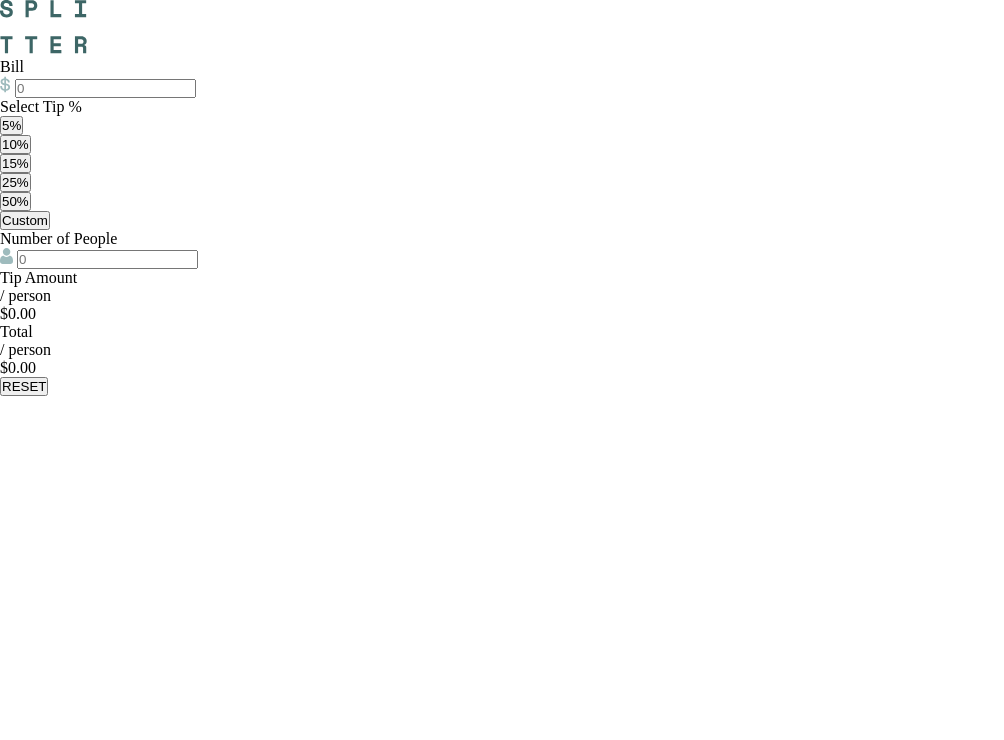
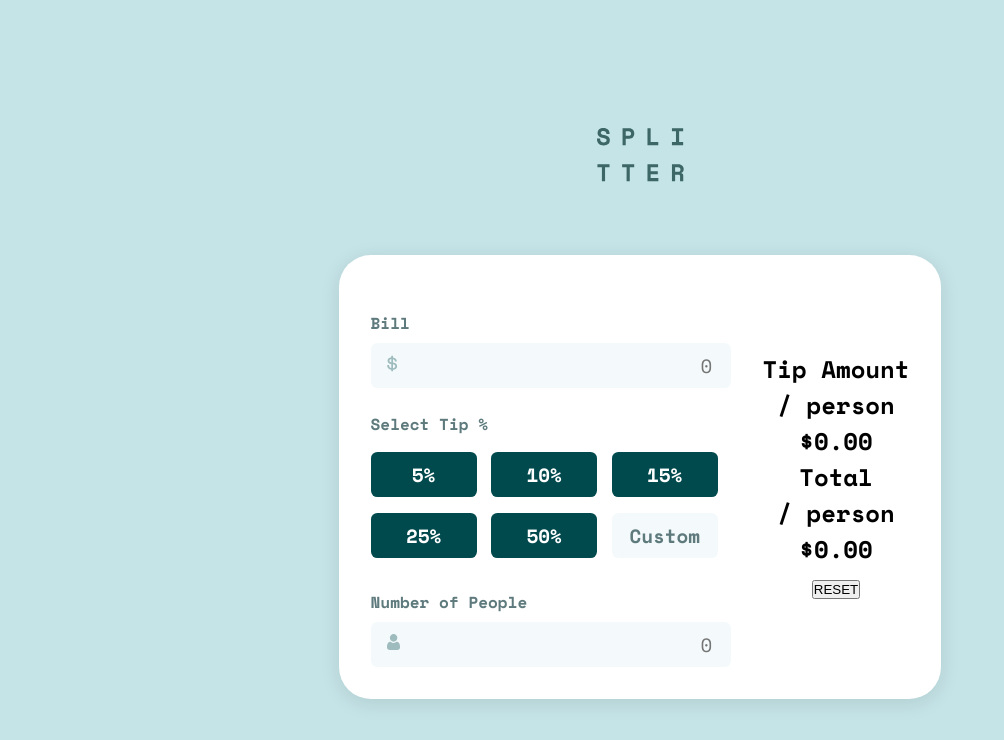
Before and after one commit to nefeygt/tip-calculator-app, a plain HTML site: page index.html in a window 1280 px wide. Shown: the whole page, without its empty margins (0-1004 px from the left). Drawn offline with nearby package versions, Linux system fonts and the light colour scheme.

Commit message:
left part html completed

```diff
--- a/index.html
+++ b/index.html
@@ -20,6 +20,7 @@
   </div>
   <div class="mainContainer">
     <div class="leftPart">
+      <div class="leftContainer">
         <div class="topLeft">
           <div class="infoText">
             <p class="leftText">Bill</p>
@@ -63,7 +64,9 @@
           <input type="number" name="numberOfPeople" id="numberOfPeople" placeholder="0" class="peopleInput">
         </div>
       </div>
+    </div>
     <div class="rightPart">
+      <div class="rightContainer">
         <div class="topRight">
           <div class="tipDisplay">
             <div class="topRightLeft">
@@ -91,6 +94,7 @@
         </div>
       </div>
     </div>
+  </div>
 
 </body>
 </html>
--- a/style.css
+++ b/style.css
@@ -16,3 +16,187 @@
     margin: 0;
     padding: 0;
 }
+
+body {
+    font-family: var(--font-family);
+    font-size: var(--font-size);
+    font-weight: var(--font-weight);
+    background-color: var(--grey200);
+    color: var(--grey900);
+    display: flex;
+    flex-direction: column;
+    align-items: center;
+    justify-content: center;
+    text-align: center;
+    width: 100vw;
+}
+
+.logo {
+    margin: 8rem 0 4rem 0;
+}
+
+.mainContainer {
+    background-color: var(--white);
+    padding: 2rem;
+    width: auto;
+    border-radius: 2rem;
+    box-shadow: 0 4px 20px rgba(0, 0, 0, 0.1);
+    display: flex;
+    align-items: center;
+    justify-content: center;
+}
+
+.leftPart {
+    display: flex;
+    align-items: center;
+    justify-content: center;
+}
+
+.rightPart {
+    display: flex;
+    align-items: center;
+    justify-content: center;
+}
+
+.leftContainer {
+    display: flex;
+    flex-direction: column;
+    align-items: center;
+    justify-content: center;
+    margin-right: 2rem;
+    width: 360px;
+}
+
+.topLeft {
+    margin-top: 1.5rem;
+    margin-bottom: 1.5rem;
+    width: 100%;
+}
+
+.infoText {
+    text-align: left;
+    margin-bottom: 0.5rem;
+}
+
+.leftText {
+    font-size: 1rem;
+    font-weight: var(--font-weight);
+    color: var(--grey500);
+}
+
+.billField {
+    font-size: 1.5rem;
+    font-weight: var(--font-weight);
+    color: var(--green400);
+    position: relative;
+}
+
+.dollarIcon {
+    font-size: 1.5rem;
+    color: var(--green400);
+    position: absolute;
+    top: 0.75rem;
+    left: 1rem;
+}
+
+.billInput {
+    width: 100%;
+    font-family: var(--font-family);
+    font-size: 1.2rem;
+    color: var(--grey400);
+    border: none;
+    border-radius: 0.4rem;
+    padding: 0.5rem 0.2rem 0.5rem 0.5rem;
+    outline: none;
+    background-color: var(--grey50);
+    text-align: right;
+}
+
+.middleLeft {
+    margin-bottom: 1.5rem;
+    width: 100%;
+}
+
+.tipText {
+    text-align: left;
+    margin-bottom: 0.5rem;
+}
+
+.tipField {
+    display: flex;
+    flex-wrap: wrap;
+    justify-content: space-between;
+    align-items: center;
+}
+
+.tipBox {
+    border: none;
+    border-radius: 0.4rem;
+    padding: 0.5rem 0.8rem 0.5rem 0rem;
+    outline: none;
+    width: 33%;
+}
+
+.tipButton {
+    font-family: var(--font-family);
+    background-color: var(--green900);
+    color: var(--white);
+    font-size: 1.2rem;
+    font-weight: var(--font-weight);
+    border: none;
+    border-radius: 0.4rem;
+    padding: 0.5rem 1rem;
+    cursor: pointer;
+    transition: background-color 0.3s ease;
+    width: 100%;
+}
+
+.tipBox:last-of-type > .tipButton {
+    background-color: var(--grey50);
+    color: var(--grey500);
+    font-weight: var(--font-weight);
+}
+
+.bottomLeft {
+    width: 100%;
+}
+
+.peopleText {
+    text-align: left;
+    margin-bottom: 0.5rem;
+}
+
+.peopleField {
+    font-size: 1.5rem;
+    font-weight: var(--font-weight);
+    color: var(--green400);
+    position: relative;
+}
+
+.personIcon {
+    font-size: 1.5rem;
+    color: var(--green400);
+    position: absolute;
+    top: 0.75rem;
+    left: 1rem;
+}
+
+.peopleInput {
+    width: 100%;
+    font-family: var(--font-family);
+    font-size: 1.2rem;
+    color: var(--grey400);
+    border: none;
+    border-radius: 0.4rem;
+    padding: 0.5rem 0.2rem 0.5rem 0.5rem;
+    outline: none;
+    background-color: var(--grey50);
+    text-align: right;
+}
+
+.rightContainer {
+    display: flex;
+    flex-direction: column;
+    align-items: center;
+    justify-content: center;
+}
```
Lines whose indentation alone changed are shown as unchanged.
